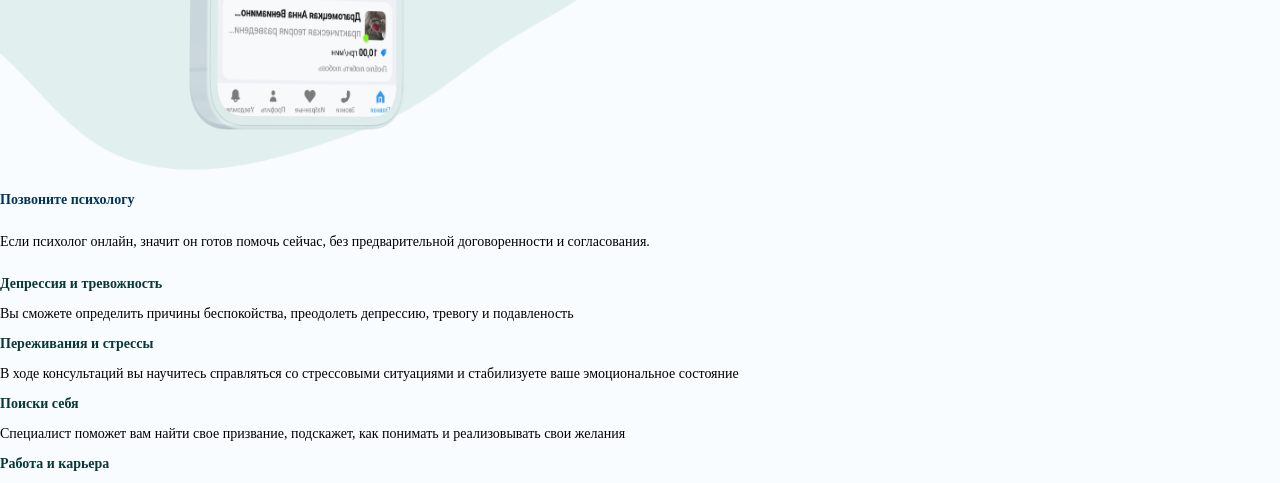
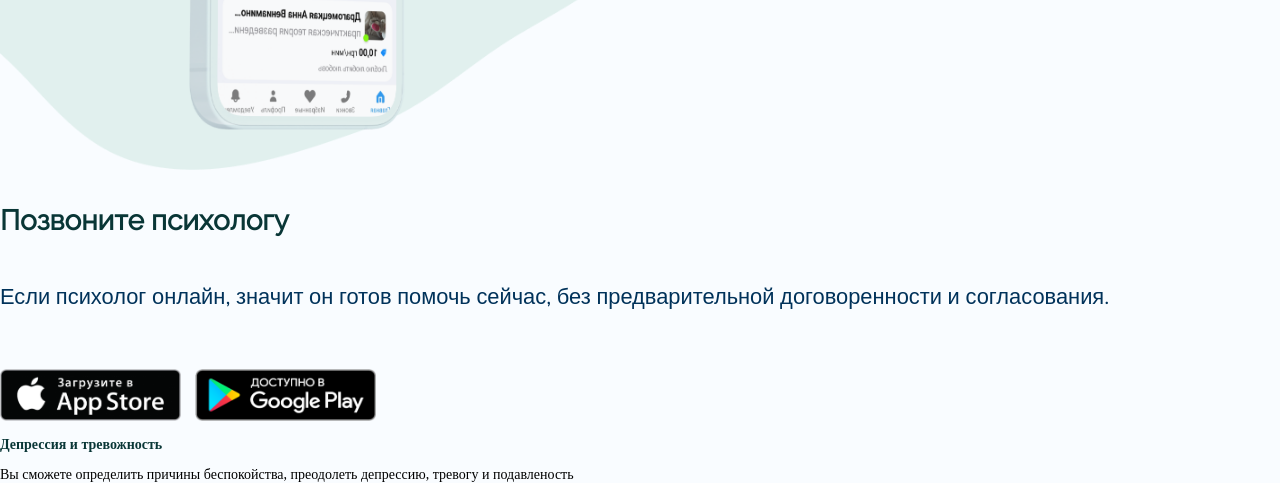
Before and after one commit to nibezo/point-psychology, a plain HTML site: page index.html in a window 1280 px wide. Shown: the part 1706-2189 px from the top of the page. Drawn offline with nearby package versions, Linux system fonts and the light colour scheme; a web font is replaced by a local one.

Commit message:
add call to psychologist css

```diff
--- a/index.html
+++ b/index.html
@@ -68,11 +68,17 @@
             </div>
         </section>
         <section class="calling-to-psychologist">
-            <div class="left-block">
+            <div class="left-block-call">
                 <h1>Позвоните психологу</h1>
                 <p>Если психолог онлайн, значит он готов помочь сейчас, без предварительной договоренности и согласования.</p>
-                <div class="app-store"></div>
-                <div class="google-play"></div>
+                <div class="download">
+                    <div class="app-store">
+                        <img src="/src/images/app.png" alt="">
+                    </div>
+                    <div class="google-play">
+                        <img src="/src/images/play.png" alt="">
+                    </div>
+                </div>
             </div>
             <div class="right-block"></div>
         </section>
--- a/src/styles/style.css
+++ b/src/styles/style.css
@@ -213,8 +213,22 @@ main {
 .calling-to-psychologist h1 {
     color: #00325A;
 }
+.left-block-call {
+    display: flex;
+    flex-direction: column;
+}
 
-
+.left-block-call h1 {
+    font-weight: 700;
+    font-family: 'Raleway', sans-serif;
+    font-size: 2rem;
+    color: #093636;
+}
+.left-block-call p {
+    font-family: 'Nunito', sans-serif;
+    font-size: 1.5625rem;
+    color: #00325A;
+}
 .inquiries-to-a-psychologist {
 }
 .question {
```
